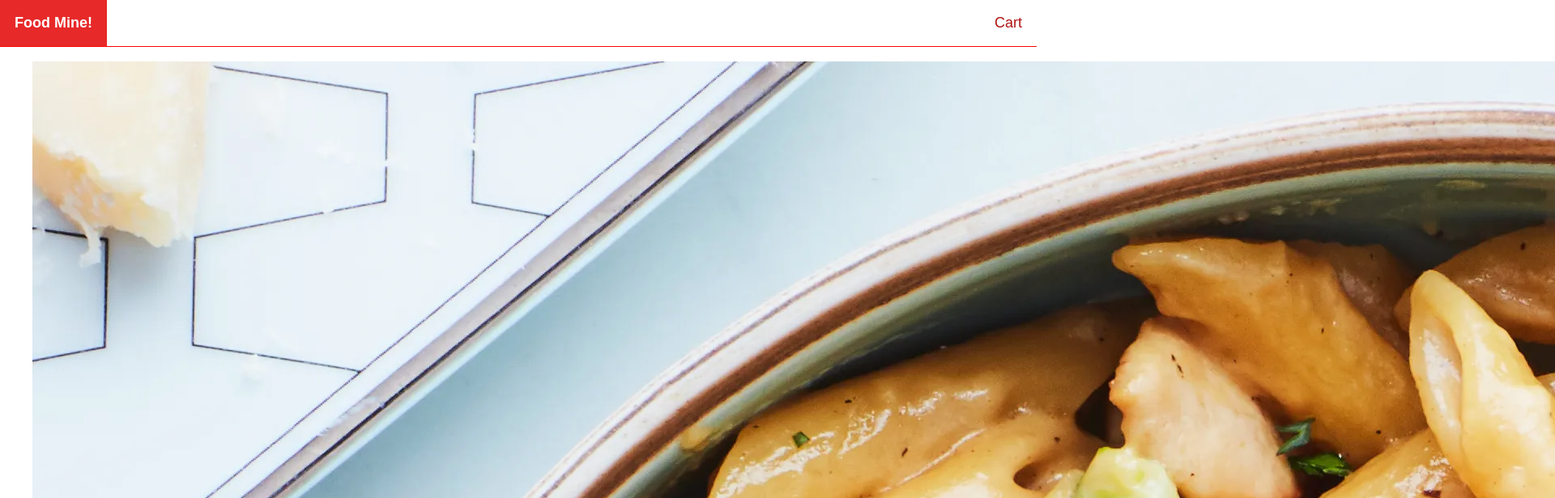
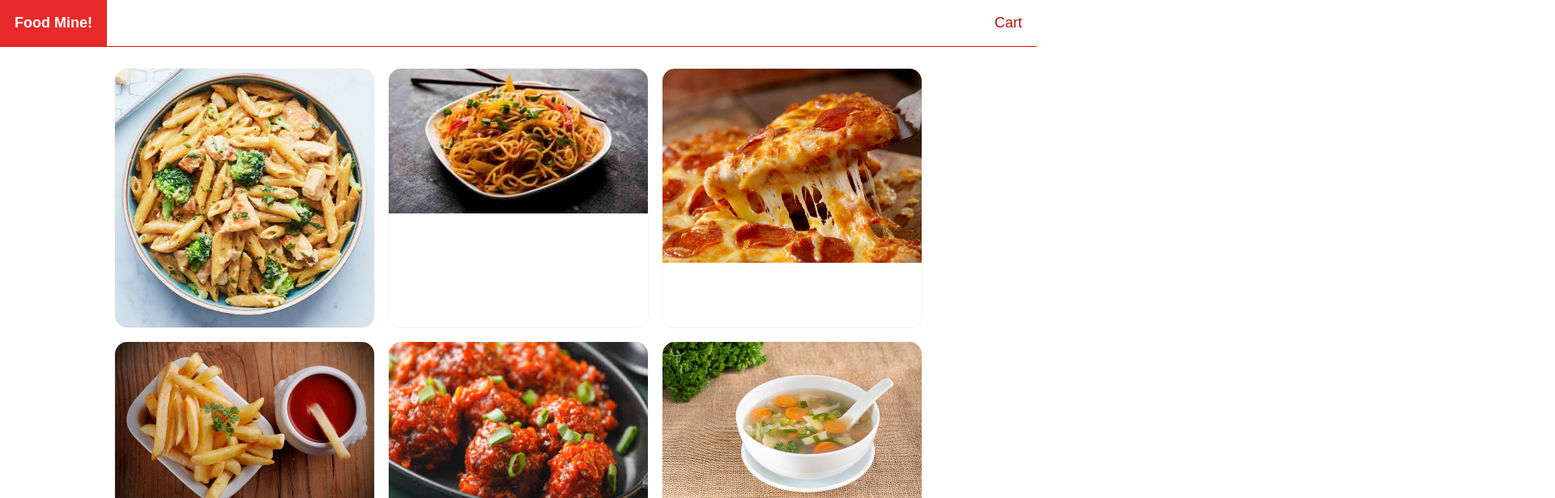
Before and after one commit to Devt007/Angular-study, an Angular app: page / in a window 1280 px wide. Shown: the top 616 px of the page at 81% size, 1920 px wide, since content can reach past the window. Built offline with nearby package versions, Linux system fonts and the light colour scheme.

Commit message:
Align Images side by side-Part 4

```diff
--- a/src/app/home/home.component.css
+++ b/src/app/home/home.component.css
@@ -0,0 +1,26 @@
+ul{
+    display: flex;
+    justify-content: center;
+    align-items: center;
+    flex-wrap: wrap;
+    list-style-type: none;
+    padding: 0;
+}
+
+ul li a{
+    height: 20rem;
+    width: 20rem;
+    border: 1px solid whitesmoke;
+    border-radius: 1rem;
+    margin: 0.5rem;
+    display: flex;
+    flex-direction: column;
+    overflow: hidden;
+    color: brown;
+}
+
+li a:hover{
+    opacity: 0.9;
+    cursor: pointer;
+
+}
--- a/src/app/home/home.component.html
+++ b/src/app/home/home.component.html
@@ -1,5 +1,7 @@
 <ul>
     <li *ngFor="let food of foods">
-        <img src="{{food}}" alt="">
+        <a>
+            <img src="{{food}}" alt="">
+         </a>
     </li>
 </ul>
--- a/src/app/services/food/food.service.ts
+++ b/src/app/services/food/food.service.ts
@@ -14,6 +14,8 @@
       '/assets/images/FOOD/food-3.jpg.webp',
       '/assets/images/FOOD/food-4.jpg.webp',
       '/assets/images/FOOD/food-5.jpg.webp',
+      '/assets/images/FOOD/food-6.jpg.webp',
+
     ]
   }
 }
--- a/src/styles.css
+++ b/src/styles.css
@@ -3,6 +3,9 @@
 
 *{
     box-sizing: border-box;
+}
+html{
+    font-size: 16px;
 }
 
 body{
```
Also changed, not shown: src/assets/images/FOOD/food-6.jpg.webp (added).
